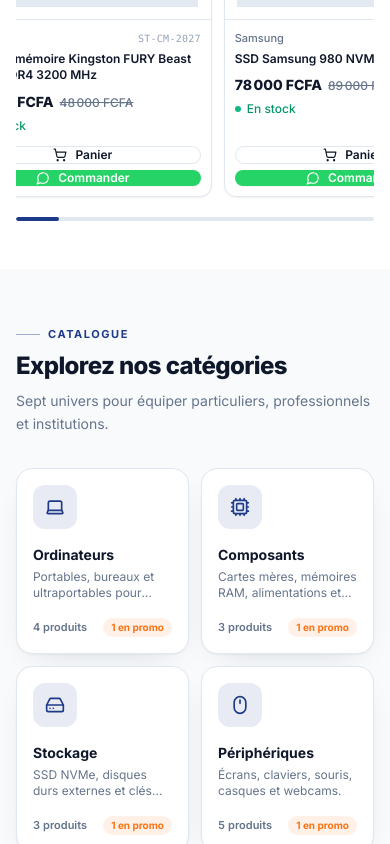
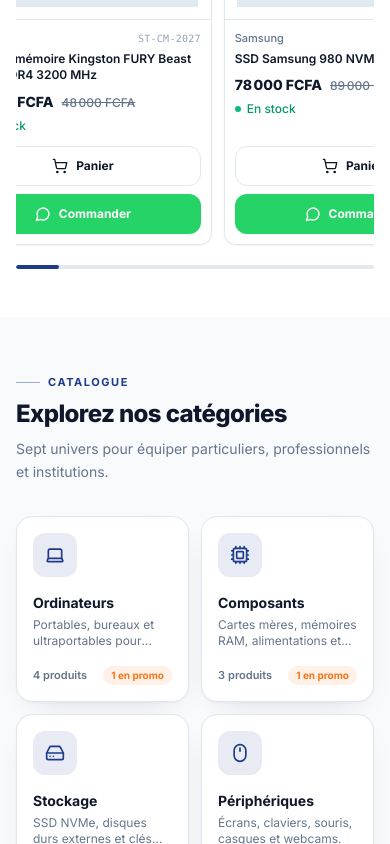
Before and after one commit to soresergi-cell/Sergi-Tech-informatique, a Next.js app: page / in a window 390 px wide. Shown: the part 1780-2624 px from the top of the page. Built offline with nearby package versions, Linux system fonts and the light colour scheme.

Commit message:
fix(ui): augmentation de la taille des boutons panier et commander sur mobile et ajustement web

```diff
--- a/src/components/product/ProductCard.tsx
+++ b/src/components/product/ProductCard.tsx
@@ -82,32 +82,32 @@ export function ProductCard({
       </Link>
 
       {/* Contenu */}
-      <div className="flex flex-1 flex-col p-2.5 sm:p-4">
-        <p className="mb-1 flex items-center justify-between gap-1 text-[11px] font-medium text-slate-500">
+      <div className="flex flex-1 flex-col p-2.5 sm:p-4 md:p-5">
+        <p className="mb-1 flex items-center justify-between gap-1 text-[11px] font-medium text-slate-500 sm:text-xs">
           <span className="truncate">{product.brand}</span>
           {/* Référence réelle du produit */}
-          <span className="shrink-0 font-mono text-[10px] tracking-wide text-slate-400">
+          <span className="shrink-0 font-mono text-[10px] tracking-wide text-slate-400 sm:text-xs">
             {product.reference}
           </span>
         </p>
 
-        <h3 className="line-clamp-2 text-xs font-semibold leading-snug text-brand-navy sm:text-sm">
+        <h3 className="line-clamp-2 text-xs font-semibold leading-snug text-brand-navy sm:text-base sm:font-bold md:leading-normal">
           <Link href={`/produit/${product.slug}`} className="hover:text-primary">
             {product.name}
           </Link>
         </h3>
 
         {/* Prix */}
-        <div className="mt-2 flex flex-wrap items-baseline gap-x-1.5">
-          <span className="price-current text-sm font-extrabold sm:text-base md:text-lg">{formatPrice(product.price)}</span>
+        <div className="mt-2 flex flex-wrap items-baseline gap-x-2 sm:mt-3">
+          <span className="price-current text-sm font-extrabold sm:text-lg md:text-xl">{formatPrice(product.price)}</span>
           {product.originalPrice && (
-            <span className="price-old text-xs">{formatPrice(product.originalPrice)}</span>
+            <span className="price-old text-xs sm:text-sm">{formatPrice(product.originalPrice)}</span>
           )}
         </div>
 
         {/* Disponibilité */}
         <p
-          className={`mt-1.5 flex items-center gap-1.5 text-xs font-medium ${
+          className={`mt-1.5 flex items-center gap-1.5 text-xs font-medium sm:mt-2 sm:text-sm ${
             stock.tone === "in"
               ? "text-emerald-600"
               : stock.tone === "low"
@@ -116,7 +116,7 @@ export function ProductCard({
           }`}
         >
           <span
-            className={`h-1.5 w-1.5 rounded-full ${
+            className={`h-1.5 w-1.5 rounded-full sm:h-2 sm:w-2 ${
               stock.tone === "in"
                 ? "bg-emerald-500"
                 : stock.tone === "low"
@@ -128,27 +128,27 @@ export function ProductCard({
           {stock.label}
         </p>
 
-        {/* Actions : empilées sur mobile, côte à côte sur desktop */}
-        <div className="mt-auto flex flex-col gap-1.5 pt-3 sm:flex-row sm:gap-2">
+        {/* Actions : empilées et grandes sur mobile (h-10, 40px min), côte à côte sur desktop */}
+        <div className="mt-auto flex flex-col gap-2 pt-3 sm:flex-row sm:gap-2.5 sm:pt-4">
           <Button
             variant="outline"
             size="sm"
-            className="h-8.5 w-full text-xs sm:flex-1 sm:px-3"
+            className="h-10 min-h-[40px] w-full text-xs font-bold sm:flex-1 sm:px-3.5 sm:text-sm sm:font-semibold"
             disabled={outOfStock}
             onClick={() => addItem(product)}
             aria-label={`Ajouter ${product.name} au panier`}
           >
-            <ShoppingCart className="h-3.5 w-3.5 shrink-0" aria-hidden />
+            <ShoppingCart className="h-4 w-4 shrink-0" aria-hidden />
             <span>Panier</span>
           </Button>
-          <Button asChild size="sm" variant="whatsapp" className="h-8.5 w-full text-xs sm:flex-1 sm:px-3">
+          <Button asChild size="sm" variant="whatsapp" className="h-10 min-h-[40px] w-full text-xs font-bold sm:flex-1 sm:px-3.5 sm:text-sm sm:font-semibold">
             <a
               href={waLink(productOrderMessage(product, 1))}
               target="_blank"
               rel="noopener noreferrer"
               aria-label={`Commander ${product.name} sur WhatsApp`}
             >
-              <MessageCircle className="h-3.5 w-3.5 shrink-0" aria-hidden />
+              <MessageCircle className="h-4 w-4 shrink-0" aria-hidden />
               <span>Commander</span>
             </a>
           </Button>
--- a/src/components/shop/Catalog.tsx
+++ b/src/components/shop/Catalog.tsx
@@ -172,7 +172,7 @@ export function Catalog({ results, brands, filters: initialFilters, query, tri }
         <Separator className="mb-5" />
 
         {results.length > 0 ? (
-          <div className="grid grid-cols-2 gap-3 sm:gap-4 lg:grid-cols-3 xl:grid-cols-4">
+          <div className="grid grid-cols-2 gap-3 sm:gap-5 md:grid-cols-2 lg:grid-cols-3 xl:grid-cols-3 2xl:grid-cols-4">
             {results.map((p, i) => (
               <ProductCard key={p.id} product={p} index={i} />
             ))}
```
